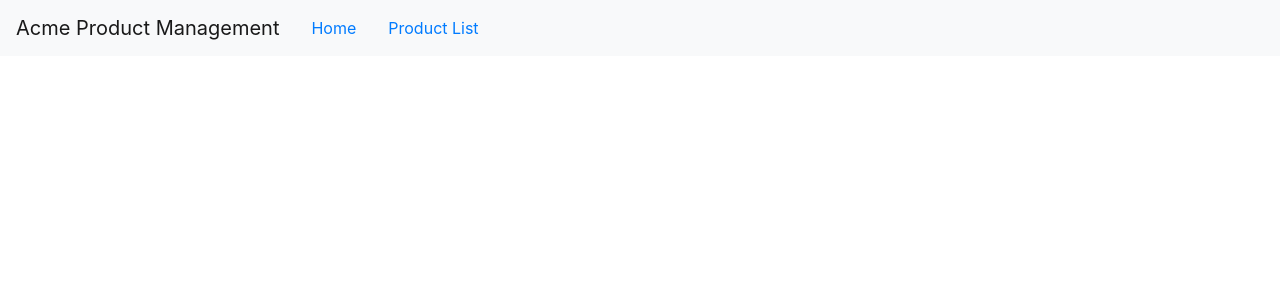
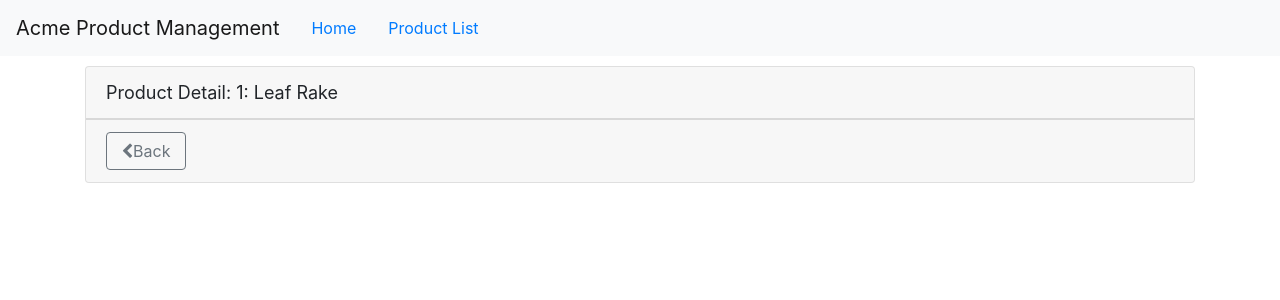
Before and after one commit to BinahUtuedor/Acme-Product-Management, an Angular app: page /products/1 in a window 1280 px wide. Shown: the top 300 px of the page. Built offline with nearby package versions, Linux system fonts and the light colour scheme.

Commit message:
added route parameters and route guards

```diff
--- a/src/app/app.module.ts
+++ b/src/app/app.module.ts
@@ -3,6 +3,7 @@
 import { FormsModule } from '@angular/forms';
 import { HttpClientModule } from '@angular/common/http';
 import { RouterModule } from '@angular/router';
+import { ProductDetailGuard } from './products/product-detail.guard';
 
 import { AppComponent } from './app.component';
 import { ProductListComponent } from './products/product-list.component'
@@ -26,7 +27,9 @@
     HttpClientModule,
     RouterModule.forRoot([
       { path: 'products', component: ProductListComponent },
-      { path: 'products/:id', component: ProductDetailComponent },
+      { path: 'products/:id',
+        canActivate: [ProductDetailGuard],
+        component: ProductDetailComponent },
       { path: 'welcome', component: WelcomeComponent },
       { path: '', redirectTo: 'welcome', pathMatch: 'full' },
       { path: '**', redirectTo: 'welcome', pathMatch: 'full' }
--- a/src/app/products/product-detail.component.html
+++ b/src/app/products/product-detail.component.html
@@ -2,4 +2,11 @@
     <div class="card-header">
         {{ pageTitle + ':  ' + product.productName }}
     </div>
+    <div class="card-footer">
+        <button class="btn btn-outline-secondary"
+                (click)="onBack()"
+                style="width:80px">
+            <i class="fa fa-chevron-left"></i>Back
+        </button>
+    </div>
 </div>
--- a/src/app/products/product-detail.component.ts
+++ b/src/app/products/product-detail.component.ts
@@ -1,4 +1,6 @@
 import { Component, OnInit } from '@angular/core';
+import { ActivatedRoute, Router } from '@angular/router';
+
 import { IProduct } from './product';
 
 @Component({
@@ -9,9 +11,26 @@
 pageTitle: string  = 'Product Detail';
 product: IProduct;
 
-  constructor() { }
+  constructor(private route: ActivatedRoute,
+              private router: Router) { }
 
   ngOnInit(): void {
+    let id = +this.route.snapshot.paramMap.get('id');
+    this.pageTitle += `: ${id}`;
+    this.product = {
+      "productId": id,
+      "productName": "Leaf Rake",
+      "productCode": "GDN-0011",
+      "releaseDate": "March 19, 2019",
+      "description": "Leaf rake with 48-inch wooden handle.",
+      "price": 19.95,
+      "starRating": 3.2,
+      "imageUrl": "assets/images/leaf_rake.png"
+    }
+  }
+
+  onBack(): void {
+    this.router.navigate(['/products']);
   }
 
 }
--- /dev/null
+++ b/src/app/products/product-detail.guard.ts
@@ -0,0 +1,23 @@
+import { Injectable } from '@angular/core';
+import { CanActivate, ActivatedRouteSnapshot, RouterStateSnapshot, UrlTree, Router } from '@angular/router';
+import { Observable } from 'rxjs';
+
+@Injectable({
+  providedIn: 'root'
+})
+export class ProductDetailGuard implements CanActivate {
+
+  constructor(private router: Router) {}
+  canActivate(
+    next: ActivatedRouteSnapshot,
+    state: RouterStateSnapshot): Observable<boolean | UrlTree> | Promise<boolean | UrlTree> | boolean | UrlTree {
+    let id = +next.url[1].path;
+    if (isNaN(id) || id < 1) {
+      alert("Invalid product Id");
+      this.router.navigate(['/products']);
+      return false;
+    };
+      return true;
+  }
+
+}
--- a/src/app/products/product-list.component.html
+++ b/src/app/products/product-list.component.html
@@ -42,7 +42,10 @@
                                 [style.width.px]='imageWidth'
                                 [style.margin.px]='imageMargin' >
                         </td>
-                        <td>{{ product.productName }}</td>
+                        <td><a [routerLink]="['/products', product.productId]">
+                            {{ product.productName }}
+                            </a>
+                        </td>
                         <td>{{ product.productCode | lowercase | convertToSpaces:'-'}}</td>
                         <td>{{ product.releaseDate }}</td>
                         <td>{{ product.price | currency:'USD':'symbol':'1.2-2' }}</td>
```
Also changed, not shown: 1 other file (tests, documents, lock files or other folders).
